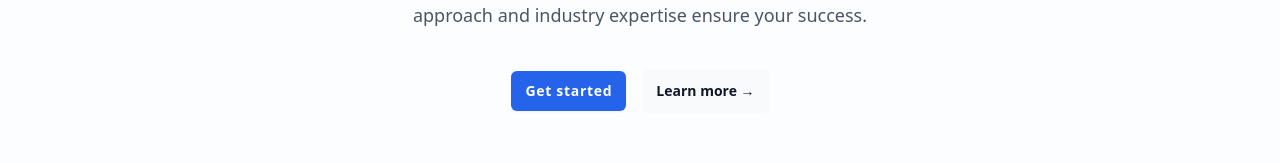
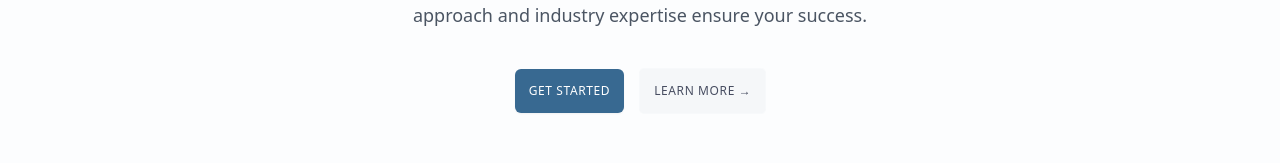
Before and after one commit to Justin-Bento/option-one-staffing, a Next.js app: page / in a window 1280 px wide. Shown: the part 301-464 px from the top of the page. Built offline with nearby package versions, Linux system fonts and the light colour scheme; a web font is replaced by a local one; what @sanity/demo would draw is missing.

Commit message:
updared classes for buttons

```diff
--- a/intro-template/index.tsx
+++ b/intro-template/index.tsx
@@ -26,11 +26,11 @@ function Hero() {
           <div className="flex flex-col items-center justify-start gap-4 mt-10 md:flex-row md:justify-center gap-x-4">
             <Link
               href="#"
-              className="rounded-md bg-blue-600  tracking-wider px-3.5 py-2.5 w-full md:w-auto text-sm font-semibold text-white shadow-sm hover:bg-blue-700 transition-all focus-visible:outline focus-visible:outline-2 focus-visible:outline-offset-2 focus-visible:outline-blue-600"
+              className="btn-primary"
             >
               Get started
             </Link>
-            <Link href="#" className="w-full md:w-auto px-3.5 py-2.5 text-sm font-semibold leading-6 text-gray-900 transition-all rounded bg-gray-50 hover:bg-gray-100">
+            <Link href="#" className=" btn-secondary">
               Learn more <span aria-hidden="true">→</span>
             </Link>
           </div>
```
